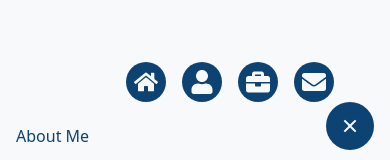
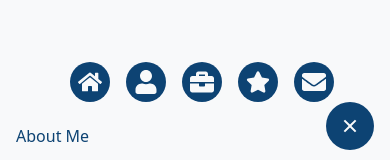
Before and after one commit to dev-rome/v3, a Next.js app: page /home in a window 390 px wide. Both pictures are taken after a click on the element 350 px from the left and 804 px from the top of the page. Shown: the part 678-838 px from the top of the page. Built offline with nearby package versions, Linux system fonts and the light colour scheme.

Commit message:
added to mobile nav menu

```diff
--- a/src/components/navbar/MobileMenu.tsx
+++ b/src/components/navbar/MobileMenu.tsx
@@ -2,7 +2,13 @@ import Link from "next/link";
 import { useState } from "react";
 import { motion, Variants } from "framer-motion";
 import { RiMenu3Line, RiCloseLine } from "react-icons/ri";
-import { FaHome, FaUser, FaBriefcase, FaEnvelope } from "react-icons/fa";
+import {
+  FaHome,
+  FaUser,
+  FaBriefcase,
+  FaStar,
+  FaEnvelope,
+} from "react-icons/fa";
 
 interface NavItem {
   target: string;
@@ -24,6 +30,10 @@ export default function MobileMenu() {
     {
       target: "#portfolio",
       icon: <FaBriefcase size={24} />,
+    },
+    {
+      target: "#testimonial",
+      icon: <FaStar size={24} />,
     },
     {
       target: "#contact",
@@ -104,4 +114,4 @@ export default function MobileMenu() {
       </motion.div>
     </nav>
   );
-};
+}
```
